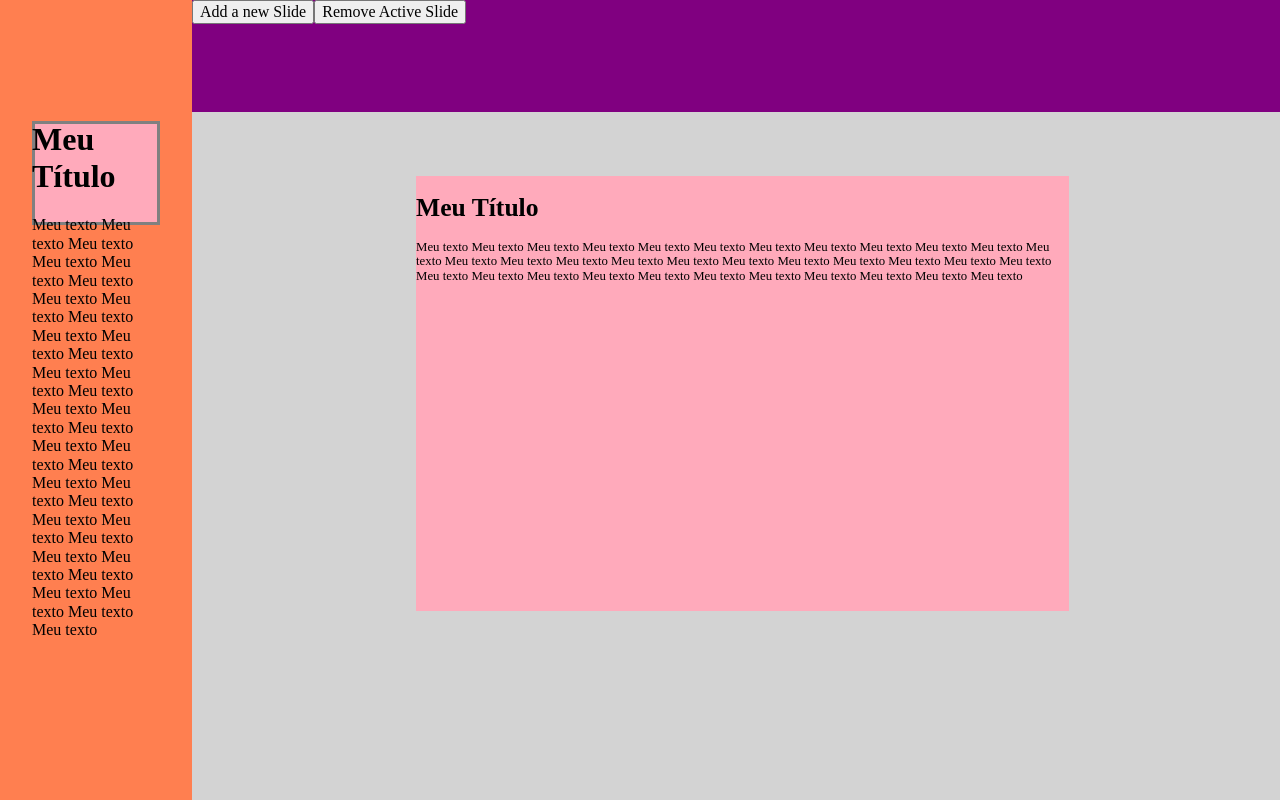
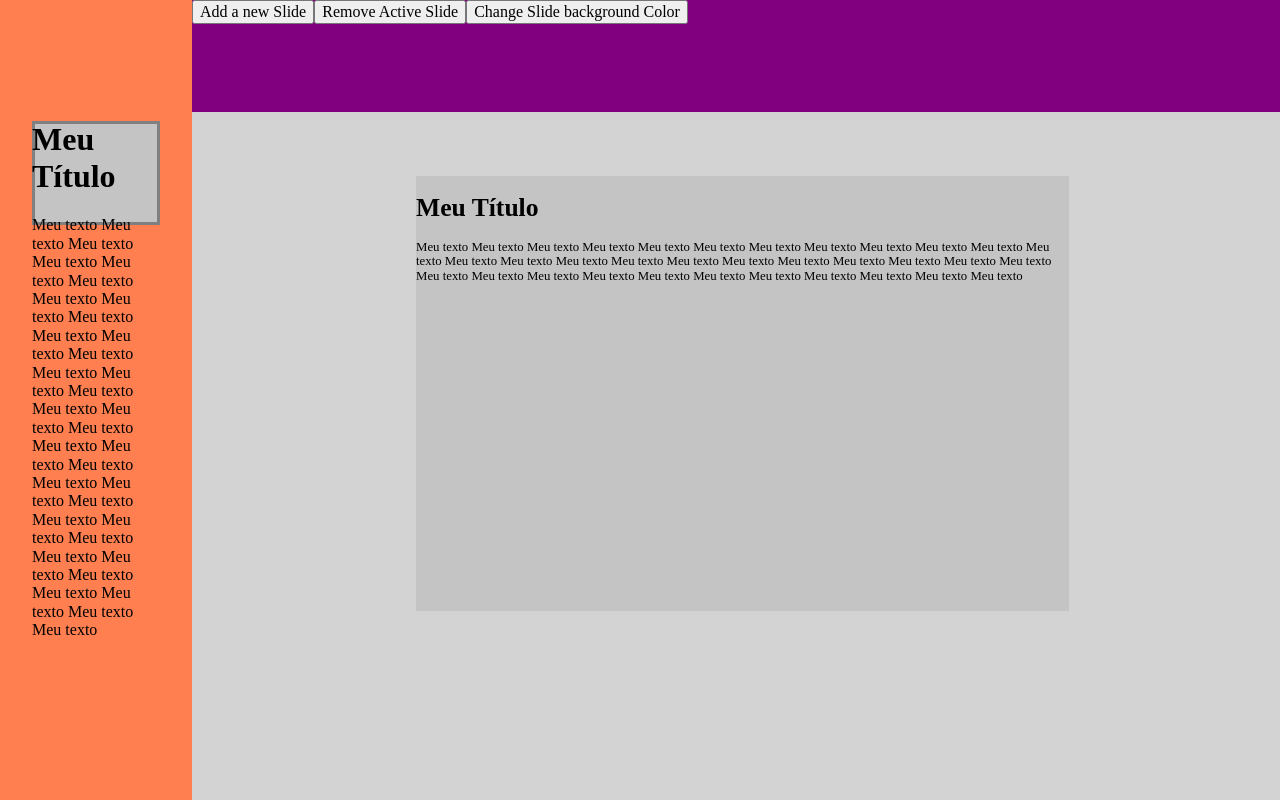
Before and after one commit to mattvasc/slideshow, an Angular app: page / in a window 1280 px wide. Built offline with nearby package versions, Linux system fonts and the light colour scheme.

Commit message:
colorpicker on initial version

```diff
--- a/src/app/app.module.ts
+++ b/src/app/app.module.ts
@@ -10,6 +10,7 @@ import { LoginComponent } from './login/login.component';
 import { WorkspaceComponent } from './workspace/workspace.component';
 import { ManagePresentationsComponent } from './manage-presentations/manage-presentations.component';
 import { ToolbarComponent } from './toolbar/toolbar.component';
+import { FormsModule } from '@angular/forms';
 
 @NgModule({
 	declarations: [
@@ -24,7 +25,8 @@ import { ToolbarComponent } from './toolbar/toolbar.component';
 	],
 	imports: [
 		BrowserModule,
-		AppRoutingModule
+		AppRoutingModule,
+		FormsModule
 	],
 	providers: [],
 	bootstrap: [AppComponent]
--- a/src/app/edit-presentation/edit-presentation.component.ts
+++ b/src/app/edit-presentation/edit-presentation.component.ts
@@ -20,7 +20,7 @@ export class EditPresentationComponent implements OnInit {
 	}
 	ngOnInit() {
 		this.presentation = new Presentation(undefined, 'Not logged yet', undefined);
-		const first_slide: Slide = new Slide([], undefined, '#FFAABB');
+		const first_slide: Slide = new Slide([], undefined, {'red': 196, 'green': 196, 'blue': 196}); // ffaabb
 		first_slide.addElement(new Element(TypeOfElement.textbox, `<h1 id="title" (dblclick) ="fireEventEditar($event)"
 																						(click)="fireEventMover($event)"> Meu Título</h1>`));
 		first_slide.addElement(new Element(TypeOfElement.textbox, `<p> Meu texto Meu texto Meu texto Meu texto Meu texto
--- a/src/app/slide.ts
+++ b/src/app/slide.ts
@@ -10,7 +10,7 @@ export enum Transition {
 export class Slide {
 	constructor(public elements: Element[] = [],
 		public transition: Transition = Transition.default,
-		public bgcolor: String = '#FFFFFF') { }
+		public bgcolor: {'red', 'green', 'blue'} = {'red' : 255, 'green' : 255, 'blue' : 255} ) { }
 
 	public addElement(x: Element) {
 		this.elements.push(x);
--- a/src/app/thumbnails-menu/thumbnails-menu.component.html
+++ b/src/app/thumbnails-menu/thumbnails-menu.component.html
@@ -1,7 +1,10 @@
 <div class="thumbnail-body">
 
   <div class="slide-encapsulation">
-    <div class="slide" *ngFor="let slide of presentation.slides; index as i" [ngClass]="{'slide-active': i==activeSlide}" (click)="changeCurrentSlide(i)" [style.background-color]="presentation.slides[i].bgcolor">
+    <div class="slide" *ngFor="let slide of presentation.slides; index as i" [ngClass]="{'slide-active': i==activeSlide}" (click)="changeCurrentSlide(i)"
+    [style.background-color]="'rgb(' + presentation.slides[i].bgcolor.red +
+    ', '+presentation.slides[i].bgcolor.green +
+     ', ' + presentation.slides[i].bgcolor.blue + ')'">
       <div *ngFor="let element of presentation.slides[i].elements"  [innerHtml]="element.data"></div>
     </div>
   </div>
--- a/src/app/toolbar/toolbar.component.html
+++ b/src/app/toolbar/toolbar.component.html
@@ -1,6 +1,18 @@
 <div class="toolbar-tools">
   <!-- <div class="toolbar-tabs">tabs</div> -->
   <div class="toolbar-body">
-   <button (click)="addNewSlide()"> Add a new Slide</button>
-   <button (click)="removeSlide()"> Remove Active Slide</button>
-</div>
+    <button (click)="addNewSlide()">Add a new Slide</button>
+    <button (click)="removeSlide()">Remove Active Slide</button>
+    <button (click)="esconderColorPicker = !esconderColorPicker">{{esconderColorPicker ? 'Change Slide background Color' : 'Hide ColorPicker'}}</button>
+    <div #colorpicker [hidden]="esconderColorPicker">
+    <label> Red
+      <input type="range" id="start" name="red" min="0" max="255" [(ngModel)]="presentation.slides[activeSlide].bgcolor.red" />
+    </label>
+    <label> Green
+      <input type="range" id="start" name="green" min="0" max="255" [(ngModel)]="presentation.slides[activeSlide].bgcolor.green" />
+    </label>
+    <label> Blue
+      <input type="range" id="start" name="blue" min="0" max="255" [(ngModel)]="presentation.slides[activeSlide].bgcolor.blue" />
+    </label>
+  </div>
+  </div>
--- a/src/app/toolbar/toolbar.component.ts
+++ b/src/app/toolbar/toolbar.component.ts
@@ -13,6 +13,8 @@ export class ToolbarComponent implements OnInit {
 	@Input() presentation: Presentation;
 	@Input() activeSlide: number;
 	@Output() public activeSlideChange = new EventEmitter();
+
+	public esconderColorPicker = true;
 
 	constructor() { }
 
--- a/src/app/workspace/workspace.component.html
+++ b/src/app/workspace/workspace.component.html
@@ -1,5 +1,8 @@
 <div id="workspace" >
-	<div id ="page" [style.background-color]="presentation.slides[activeSlide].bgcolor">
-        <div *ngFor="let element of presentation.slides[activeSlide].elements" [style.background-color]="yellow"  [innerHtml]="element.data"></div>
+	<div id ="page"
+	[style.background-color]="'rgb(' + presentation.slides[activeSlide].bgcolor.red +
+	 ', '+presentation.slides[activeSlide].bgcolor.green +
+	  ', ' + presentation.slides[activeSlide].bgcolor.blue + ')'">
+        <div *ngFor="let element of presentation.slides[activeSlide].elements"  [innerHtml]="element.data"></div>
 	</div>
 </div>
```
Also changed, not shown: src/app/workspace/workspace.component.ts (+8 -8 lines).
